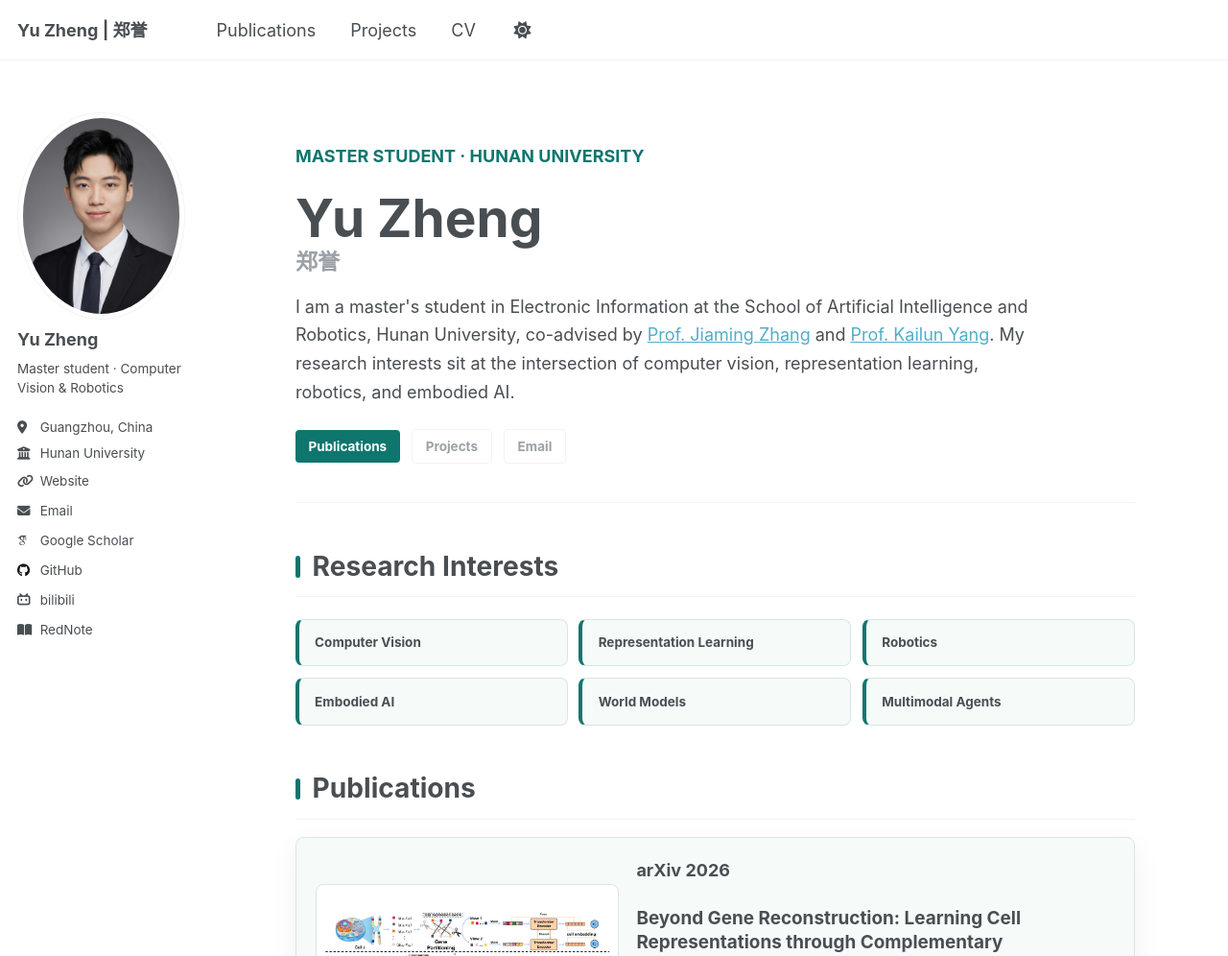
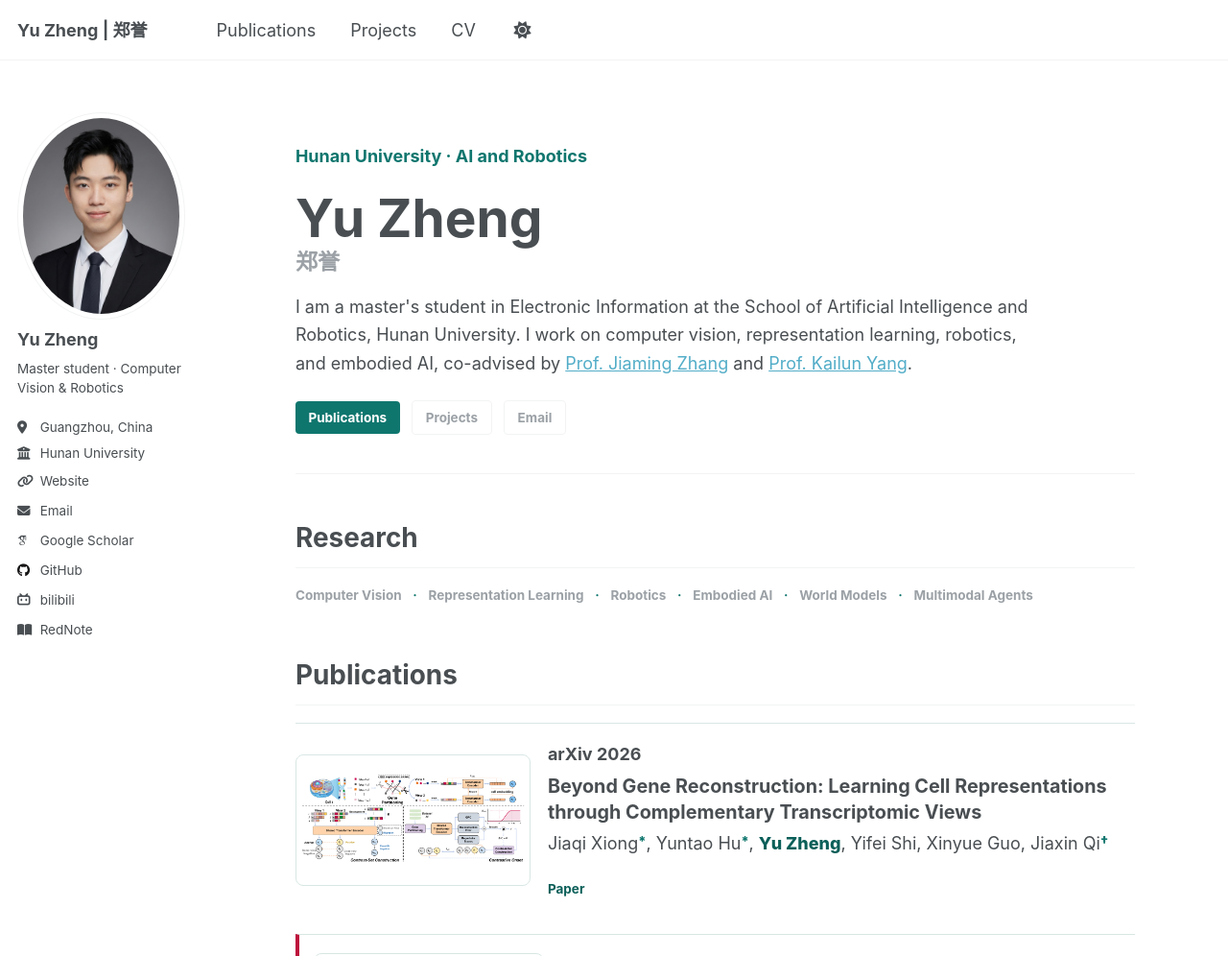
Before and after one commit to FaterYU/FaterYU.github.io, a Jekyll site: the page built from _pages/about.md, in a window 1280 px wide and 1400 px high, cut to the strip 0-996 px from the top of the window. Shown: the whole strip at 96% size. Built offline with Jekyll 4.4.1, drawn with Linux system fonts in a browser that asks for light colours; some web fonts are replaced; a script that is not in the unit is left out; some of the changed text lies outside the part shown.

Commit message:
Refine homepage presentation

```diff
--- a/_includes/profile-publication-card.html
+++ b/_includes/profile-publication-card.html
@@ -1,4 +1,4 @@
-<article class="profile-publication{% if publication.featured %} profile-publication--featured{% endif %}">
+<article class="profile-publication{% if include.compact %} profile-publication--compact{% endif %}{% if publication.featured %} profile-publication--featured{% endif %}">
   {% if publication.image %}
     <figure class="profile-publication__media">
       <img src="{{ publication.image | relative_url }}" alt="{{ publication.image_alt | default: publication.title }}">
--- a/_pages/about.md
+++ b/_pages/about.md
@@ -12,9 +12,9 @@ redirect_from:
 {% assign profile = site.data.profile %}
 
 <section class="profile-hero">
-  <p class="profile-eyebrow">Master student · Hunan University</p>
+  <p class="profile-eyebrow">Hunan University · AI and Robotics</p>
   <h1>Yu Zheng <span>郑誉</span></h1>
-  <p class="profile-lede">I am a master's student in Electronic Information at the School of Artificial Intelligence and Robotics, Hunan University, co-advised by <a href="https://jamycheung.github.io/">Prof. Jiaming Zhang</a> and <a href="https://yangkailun.com/">Prof. Kailun Yang</a>. My research interests sit at the intersection of computer vision, representation learning, robotics, and embodied AI.</p>
+  <p class="profile-lede">I am a master's student in Electronic Information at the School of Artificial Intelligence and Robotics, Hunan University. I work on computer vision, representation learning, robotics, and embodied AI, co-advised by <a href="https://jamycheung.github.io/">Prof. Jiaming Zhang</a> and <a href="https://yangkailun.com/">Prof. Kailun Yang</a>.</p>
   <div class="profile-actions">
     <a class="btn btn--primary" href="/publications/">Publications</a>
     <a class="btn btn--inverse" href="/projects/">Projects</a>
@@ -23,19 +23,19 @@ redirect_from:
 </section>
 
 <section class="profile-section">
-  <h2 class="profile-section-title">Research Interests</h2>
-  <div class="profile-chip-grid" aria-label="Research interests">
+  <h2 class="profile-section-title">Research</h2>
+  <ul class="profile-focus-list" aria-label="Research interests">
     {% for interest in profile.research_interests %}
-      <span>{{ interest }}</span>
+      <li>{{ interest }}</li>
     {% endfor %}
-  </div>
+  </ul>
 </section>
 
 <section class="profile-section">
   <h2 class="profile-section-title">Publications</h2>
   <div class="profile-publication-list">
     {% for publication in profile.publications %}
-      {% include profile-publication-card.html publication=publication heading="h3" hide_description=true %}
+      {% include profile-publication-card.html publication=publication heading="h3" hide_description=true compact=true %}
     {% endfor %}
   </div>
 </section>
@@ -56,61 +56,45 @@ redirect_from:
 <section class="profile-section">
   <h2 class="profile-section-title">Professional Activities</h2>
   {% assign activity = profile.professional_activities %}
-  <article class="profile-card">
-    <p class="profile-card__meta">{{ activity.meta }}</p>
-    <h3>{{ activity.title }}</h3>
-    <ul>
-      {% for item in activity.items %}
-        <li>{{ item | markdownify | remove: '<p>' | remove: '</p>' }}</li>
-      {% endfor %}
-    </ul>
-  </article>
+  <ul class="profile-record-list" aria-label="{{ activity.title }}">
+    {% for item in activity.items %}
+      <li>{{ item | markdownify | remove: '<p>' | remove: '</p>' }}</li>
+    {% endfor %}
+  </ul>
 </section>
 
 <section class="profile-section">
   <h2 class="profile-section-title">Internship</h2>
   {% assign internship = profile.internships %}
-  <article class="profile-card">
-    <p class="profile-card__meta">{{ internship.meta }}</p>
-    <h3>{{ internship.title }}</h3>
-    <ul>
-      {% for item in internship.items %}
-        <li>{{ item | markdownify | remove: '<p>' | remove: '</p>' }}</li>
-      {% endfor %}
-    </ul>
-  </article>
+  <ul class="profile-record-list" aria-label="{{ internship.title }}">
+    {% for item in internship.items %}
+      <li>{{ item | markdownify | remove: '<p>' | remove: '</p>' }}</li>
+    {% endfor %}
+  </ul>
 </section>
 
 <section class="profile-section">
   <h2 class="profile-section-title">Projects</h2>
   {% assign project_group = profile.projects_and_patents %}
-  <article class="profile-card">
-    <p class="profile-card__meta">{{ project_group.meta }}</p>
-    <h3>{{ project_group.title }}</h3>
-    <ul>
-      {% for item in project_group.items %}
-        <li>{{ item | markdownify | remove: '<p>' | remove: '</p>' }}</li>
-      {% endfor %}
-    </ul>
-  </article>
+  <ul class="profile-record-list" aria-label="{{ project_group.title }}">
+    {% for item in project_group.items %}
+      <li>{{ item | markdownify | remove: '<p>' | remove: '</p>' }}</li>
+    {% endfor %}
+  </ul>
 </section>
 
 <section class="profile-section">
   <h2 class="profile-section-title">Awards</h2>
-  <article class="profile-card profile-card--awards">
-    <p class="profile-card__meta">Competitions and Honors</p>
-    <h3>Selected awards</h3>
-    <div class="profile-award-list">
-      {% for award in profile.awards %}
-        <div class="profile-award-item">
-          <span class="profile-award-year">{{ award.year }}</span>
-          <div class="profile-award-title">
-            <strong>{{ award.title }}</strong>
-            <p>{{ award.detail }}</p>
-          </div>
-          <span class="profile-award-rank">{{ award.rank }}</span>
+  <div class="profile-award-list">
+    {% for award in profile.awards %}
+      <div class="profile-award-item">
+        <span class="profile-award-year">{{ award.year }}</span>
+        <div class="profile-award-title">
+          <strong>{{ award.title }}</strong>
+          <p>{{ award.detail }}</p>
         </div>
-      {% endfor %}
-    </div>
-  </article>
+        <span class="profile-award-rank">{{ award.rank }}</span>
+      </div>
+    {% endfor %}
+  </div>
 </section>
--- a/_sass/layout/_page.scss
+++ b/_sass/layout/_page.scss
@@ -149,7 +149,6 @@
   font-size: $type-size-6;
   font-weight: 700;
   letter-spacing: 0;
-  text-transform: uppercase;
 }
 
 .profile-lede {
@@ -193,25 +192,13 @@
 }
 
 .profile-section-title {
-  display: flex;
-  gap: 0.7rem;
-  align-items: center;
+  display: block;
   margin: 0 0 1rem;
-  padding: 0 0 0.55rem;
-  border-bottom: 1px solid var(--profile-border-color);
+  padding: 0;
   color: var(--global-text-color);
   font-family: $sans-serif;
-  font-size: $type-size-3;
+  font-size: 1.55em;
   line-height: 1.2;
-
-  &::before {
-    content: "";
-    width: 0.28rem;
-    height: 1.25rem;
-    border-radius: 999px;
-    background: var(--profile-accent-color);
-    flex: 0 0 auto;
-  }
 }
 
 .profile-section--compact {
@@ -251,27 +238,25 @@
   }
 }
 
-.profile-chip-grid {
-  display: grid;
-  grid-template-columns: repeat(2, minmax(0, 1fr));
-  gap: 0.65rem;
-  margin-top: 1.25rem;
+.profile-focus-list {
+  display: flex;
+  flex-wrap: wrap;
+  gap: 0.35rem 0;
+  margin: 0;
+  padding: 0;
+  list-style: none;
 
-  @include breakpoint($medium) {
-    grid-template-columns: repeat(3, minmax(0, 1fr));
-  }
-
-  span {
-    min-height: 2.75rem;
-    padding: 0.75rem 0.9rem;
-    border: 1px solid var(--profile-border-color);
-    border-left: 4px solid var(--profile-accent-color);
-    border-radius: 8px;
-    background: var(--profile-surface-color);
-    color: var(--global-text-color);
+  li {
+    color: var(--global-text-color-light);
     font-family: $sans-serif;
     font-size: $type-size-6;
     font-weight: 700;
+
+    &:not(:last-child)::after {
+      content: "·";
+      margin: 0 0.65rem;
+      color: var(--profile-accent-color);
+    }
   }
 }
 
@@ -328,6 +313,40 @@
 
   @include breakpoint($medium) {
     grid-template-columns: minmax(13rem, 38%) minmax(0, 1fr);
+  }
+}
+
+.profile-publication--compact {
+  padding: 1rem 0;
+  border: 0;
+  border-top: 1px solid var(--profile-border-color);
+  border-radius: 0;
+  background: transparent;
+  box-shadow: none;
+
+  @include breakpoint($medium) {
+    grid-template-columns: minmax(10.5rem, 28%) minmax(0, 1fr);
+  }
+
+  &.profile-publication--featured {
+    padding-left: 0.85rem;
+  }
+
+  .profile-publication__media {
+    padding: 0.3rem;
+  }
+
+  .profile-publication__meta {
+    margin-bottom: 0.35rem;
+  }
+
+  h3 {
+    margin-bottom: 0.3rem;
+    font-size: 1.1em;
+  }
+
+  .profile-link-row {
+    margin-top: 0.5rem;
   }
 }
 
@@ -389,6 +408,33 @@
   }
 }
 
+.profile-record-list {
+  margin: 0;
+  padding: 0;
+  border-top: 1px solid var(--profile-border-color);
+  list-style: none;
+
+  li {
+    position: relative;
+    margin: 0;
+    padding: 0.85rem 0 0.85rem 1.15rem;
+    border-bottom: 1px solid var(--profile-border-color);
+    color: var(--global-text-color);
+    line-height: 1.55;
+
+    &::before {
+      content: "";
+      position: absolute;
+      top: 1.5rem;
+      left: 0.1rem;
+      width: 0.42rem;
+      height: 0.42rem;
+      border-radius: 50%;
+      background: var(--profile-accent-color);
+    }
+  }
+}
+
 .profile-activity-stack {
   display: grid;
   gap: 1.4rem;
@@ -440,7 +486,7 @@
 
 .profile-award-list {
   display: grid;
-  gap: 0.7rem;
+  border-top: 1px solid var(--profile-border-color);
 }
 
 .profile-award-item {
@@ -448,10 +494,9 @@
   grid-template-columns: 3.2rem minmax(0, 1fr);
   gap: 0.55rem 0.75rem;
   align-items: start;
-  padding: 0.8rem 0.85rem;
-  border: 1px solid var(--profile-border-color);
-  border-radius: 8px;
-  background: var(--profile-muted-surface-color);
+  padding: 0.9rem 0;
+  border-bottom: 1px solid var(--profile-border-color);
+  background: transparent;
 
   @include breakpoint($small) {
     grid-template-columns: 3.2rem minmax(0, 1fr) max-content;
```
